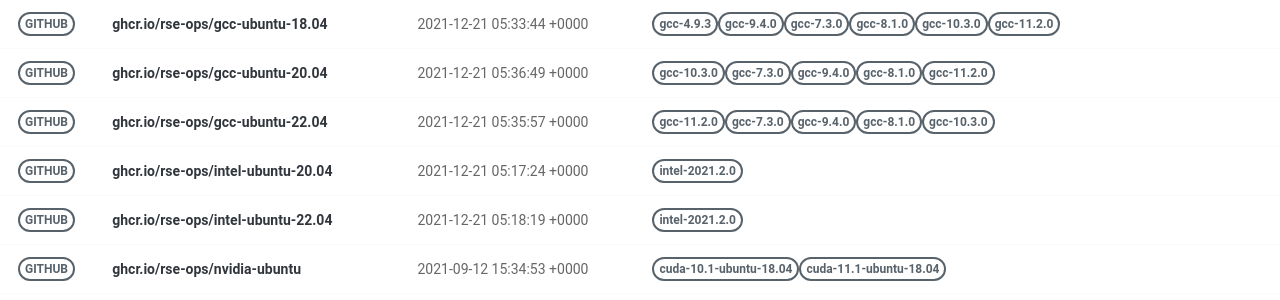
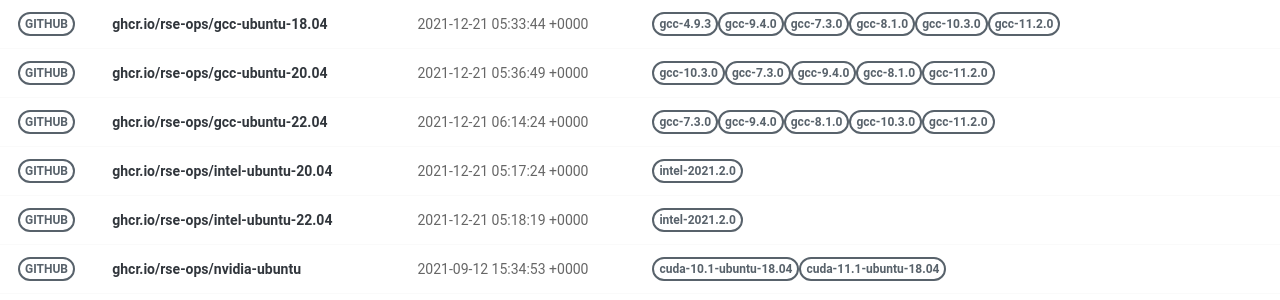
Before and after one commit to rse-ops/docker-images, a Jekyll site: the page built from pages/index.md, in a window 1280 px wide. Shown: the part 375-675 px from the top of the page. Built offline with Jekyll 4.4.1, drawn with Linux system fonts in a browser that asks for light colours; nearby versions of some CDN libraries.

Commit message:
Automated push to update library 2021-12-21

```diff
--- a/_library/ghcr.io-rse-ops-gcc-ubuntu-22.04.md
+++ b/_library/ghcr.io-rse-ops-gcc-ubuntu-22.04.md
@@ -1,14 +1,11 @@
 ---
 layout: container
 name: ghcr.io/rse-ops/gcc-ubuntu-22.04
-updated_at: 2021-12-21 05:35:57.953245
+updated_at: 2021-12-21 06:14:24.343910
 
 
 container_url: https://github.com/orgs/rse-ops/packages/container/package/gcc-ubuntu-22.04
 versions:
- - tag: gcc-11.2.0
-   dockerfile: https://github.com/rse-ops/docker-images/blob/main/ubuntu/gcc/Dockerfile
-   manifest: https://crane.ggcr.dev/manifest/ghcr.io/rse-ops/gcc-ubuntu-22.04:gcc-11.2.0
  - tag: gcc-7.3.0
    dockerfile: https://github.com/rse-ops/docker-images/blob/main/ubuntu/gcc/Dockerfile
    manifest: https://crane.ggcr.dev/manifest/ghcr.io/rse-ops/gcc-ubuntu-22.04:gcc-7.3.0
```
Also changed, not shown: other parts of _library/ghcr.io-rse-ops-gcc-ubuntu-22.04.md (+3 -0 lines).
